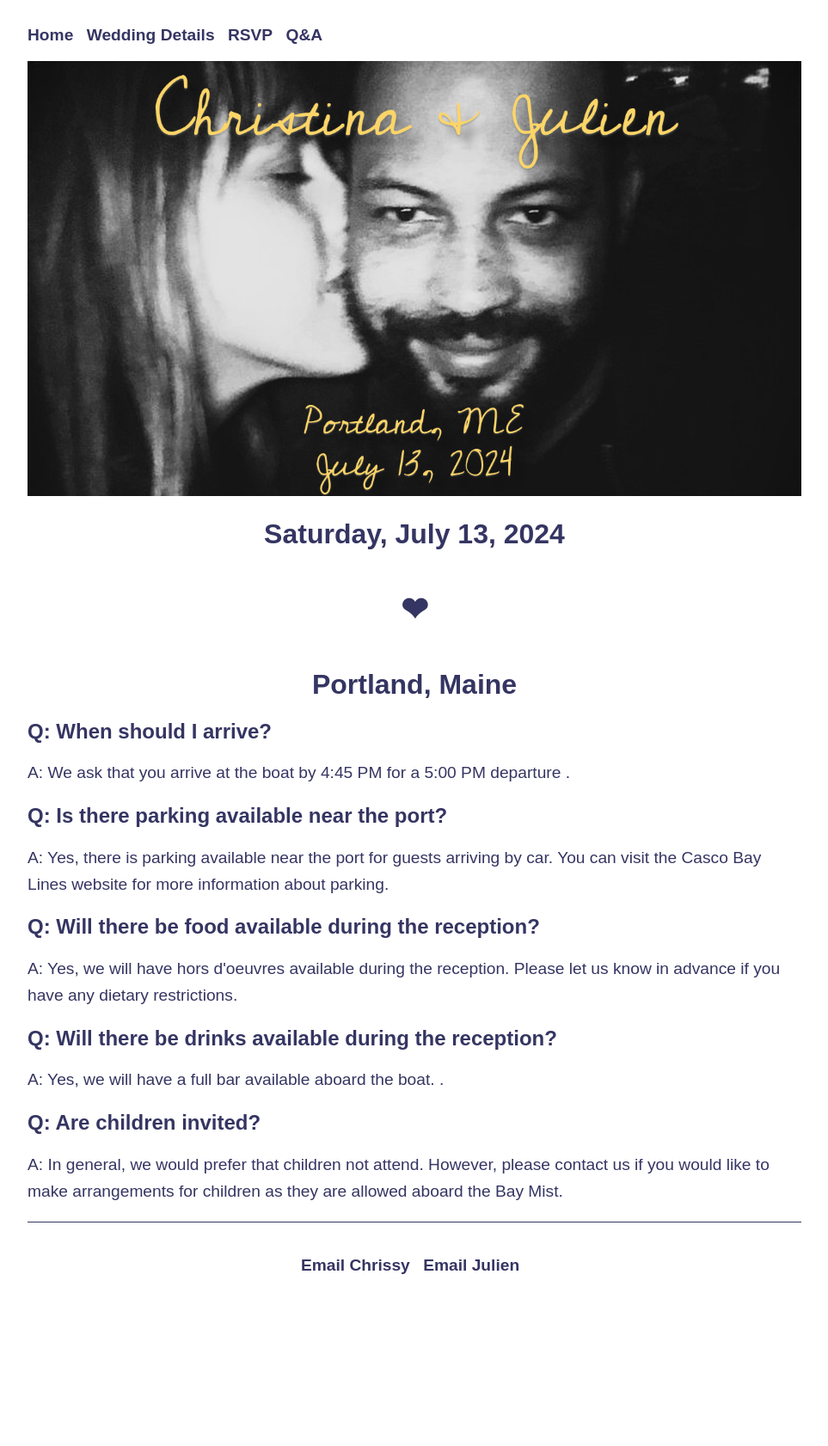
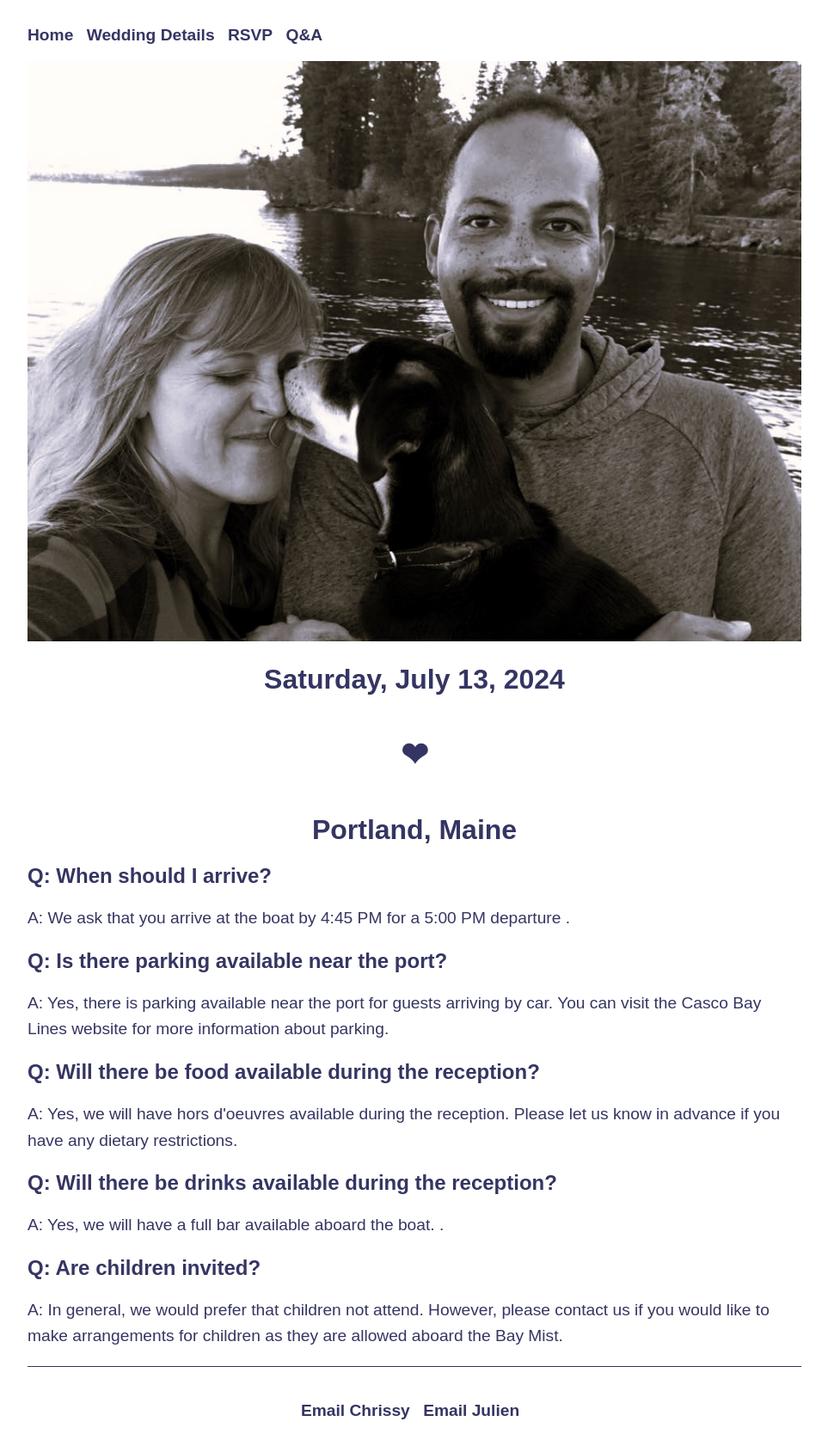
Before and after one commit to christina-ladam/wedding, a Jekyll site: the page built from qa.html, in a window 1280 px wide. Shown: the whole page at 86% size, without its empty margins (158-1121 px from the left). Built offline with Jekyll 4.4.1, drawn with Linux system fonts in a browser that asks for light colours; some web fonts are replaced; before the commit the page ends 1513 px from its top, so only the background shows below that.

Commit message:
Update qa.html

```diff
--- a/qa.html
+++ b/qa.html
@@ -2,7 +2,7 @@
 layout: default
 ---
 <div class="container">
-    <img src="website.png">
+    <img src="tahoe.jpg">
     <div style="text-align: center;">
     <h1>Saturday, July 13, 2024 <p>&#10084;</p> Portland, Maine</h1>
 </div>
```
